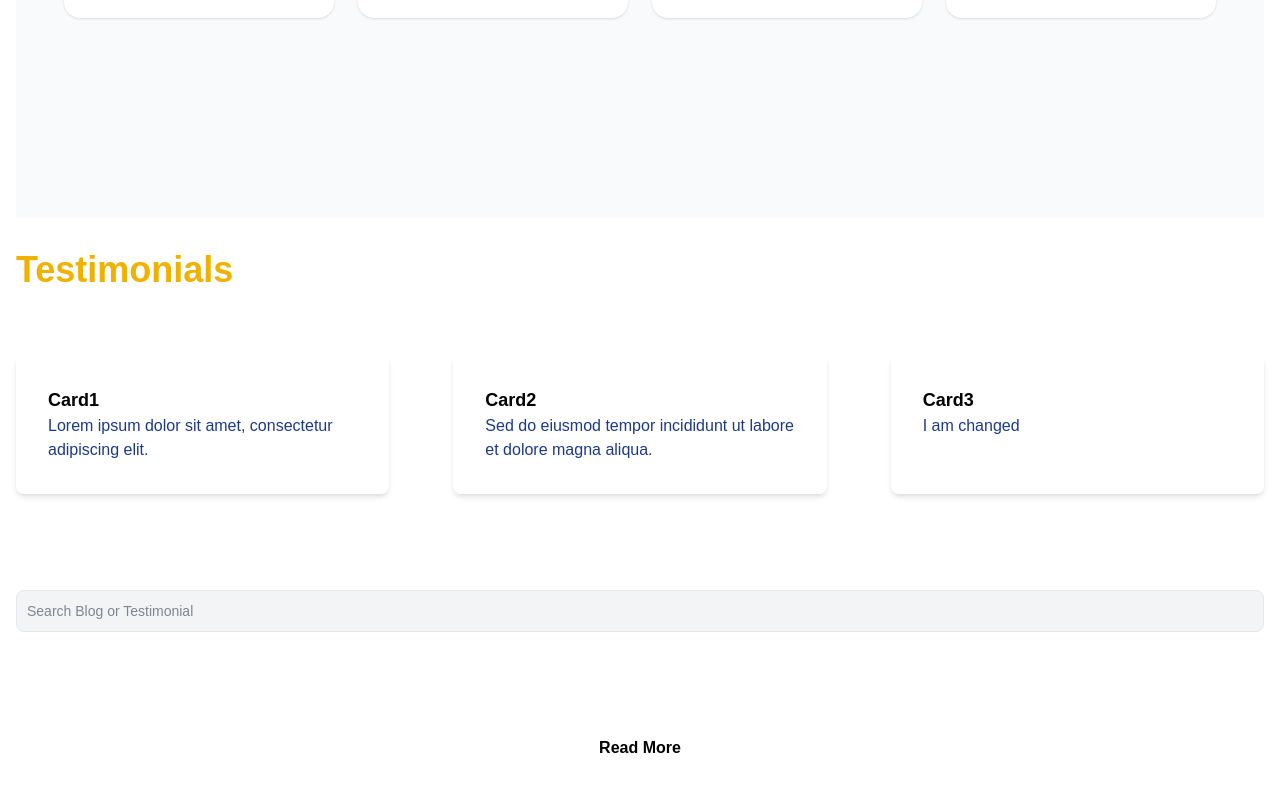
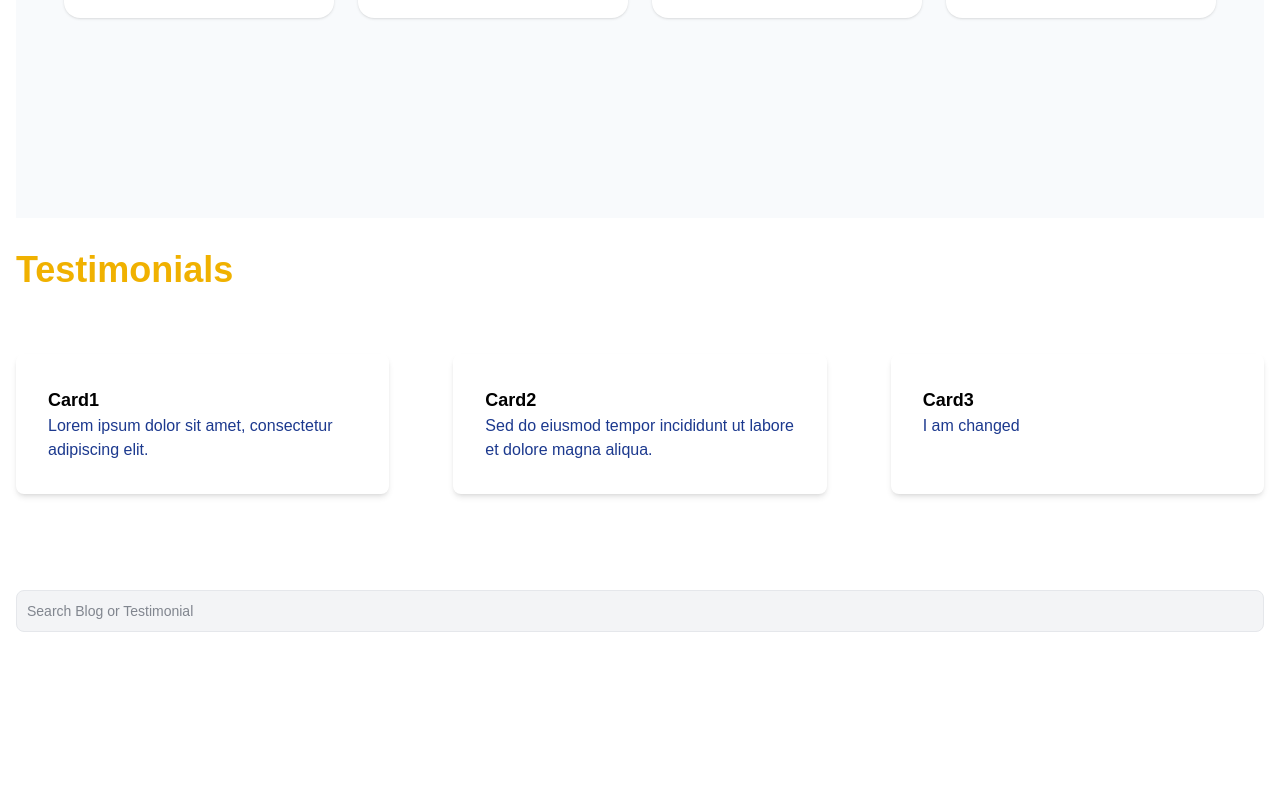
Before and after one commit to Aravind-Ambigapathy/Portfolio, a Next.js app: page / in a window 1280 px wide. Shown: the part 598-1390 px from the top of the page. Built offline with nearby package versions, Linux system fonts and the light colour scheme.

Commit message:
feat: change the read button colour in the blogs to dark blue colo

```diff
--- a/app/page.tsx
+++ b/app/page.tsx
@@ -44,7 +44,9 @@ export default function Home() {
             />
           </div>
           <div className="flex justify-center mt-8">
-            <button className="bg-primary hover:bg-primary-dark text-black font-bold py-2 px-4 rounded">
+            <button
+              className="bg-dark-blue hover:bg-dark-blue-dark text-white font-bold py-2 px-4 rounded"
+            >
               Read More
             </button>
           </div>
```
Also changed, not shown: 1 other file (tests, documents, lock files or other folders).
